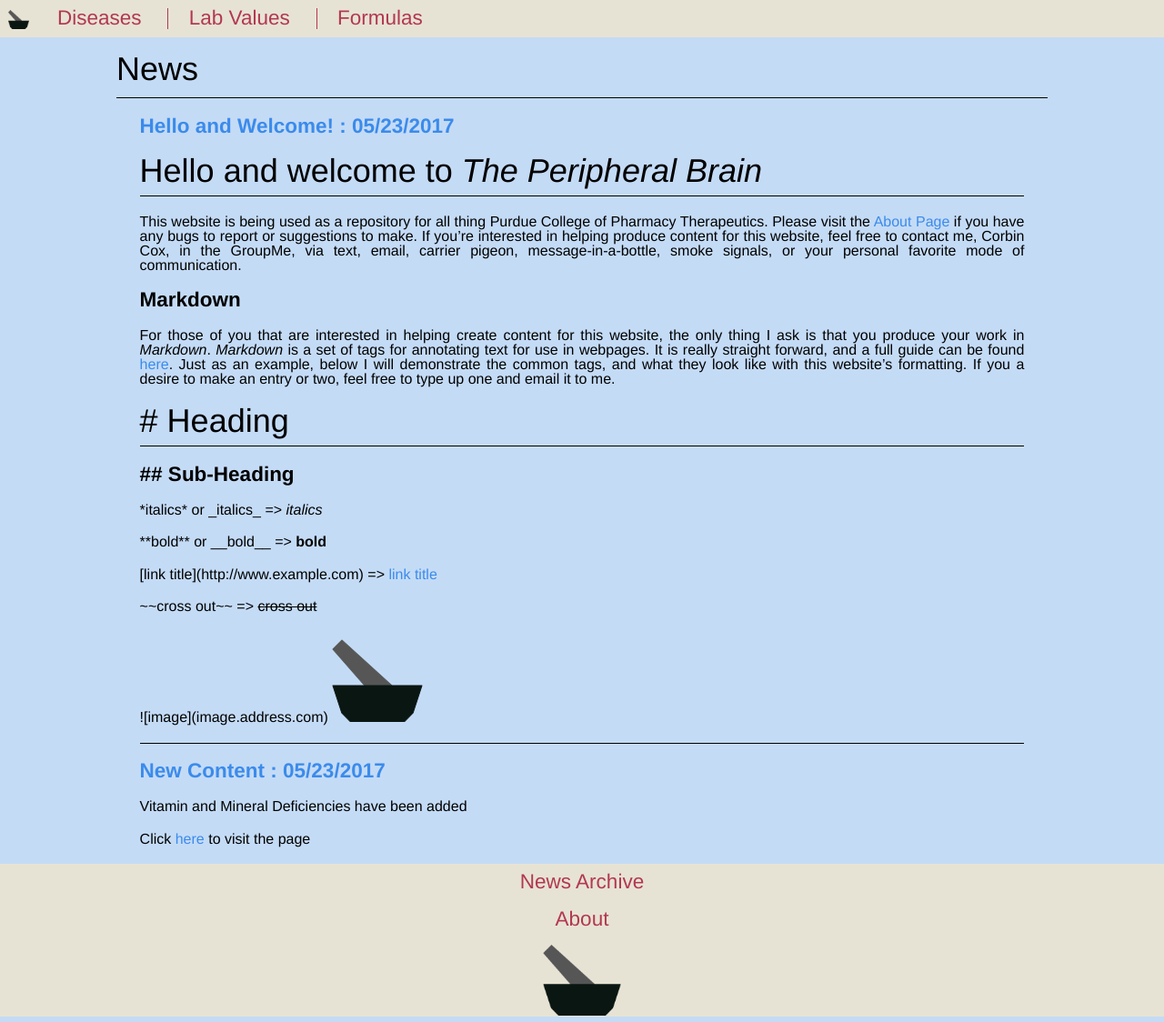
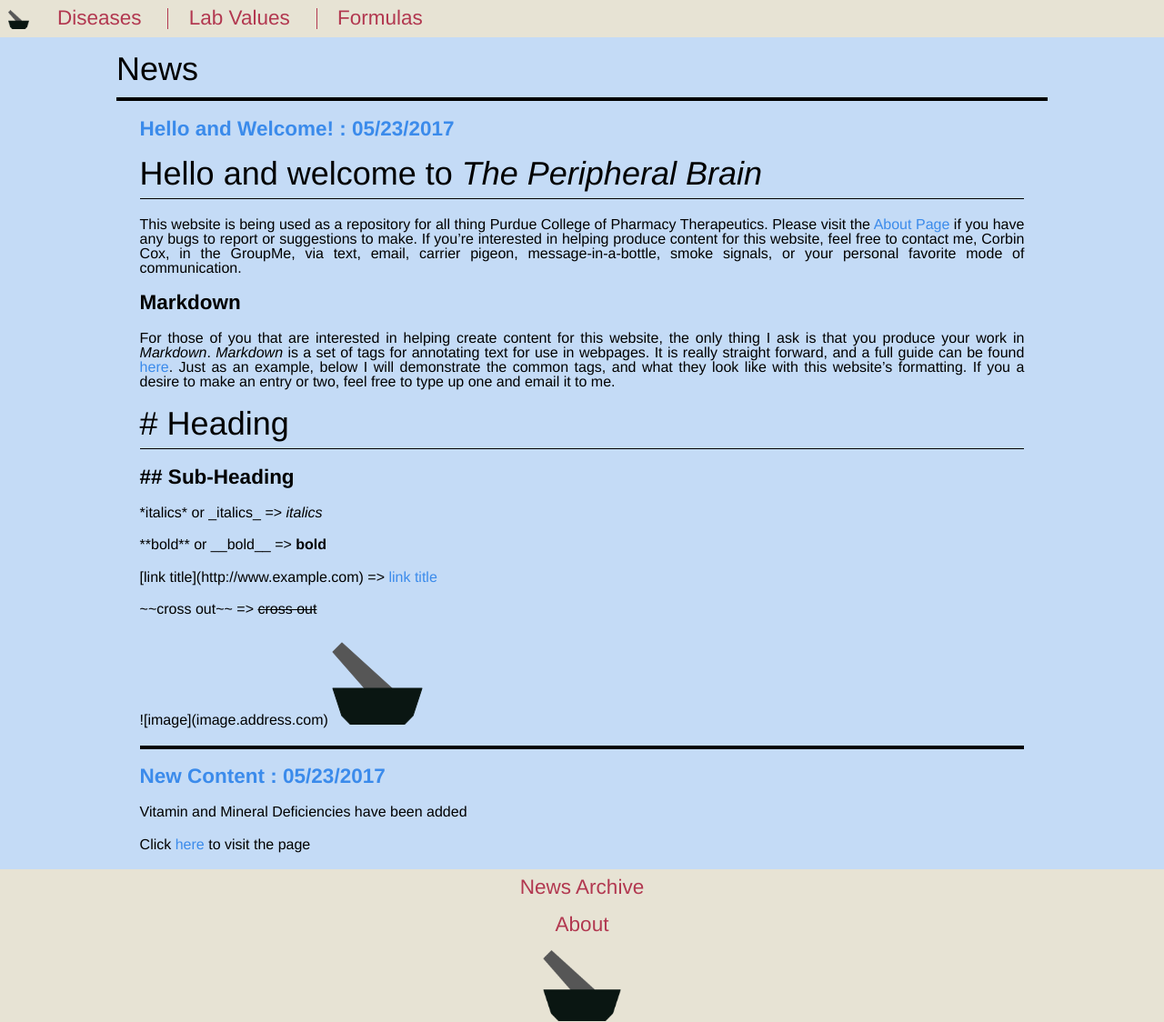
Before and after one commit to corbincox72/peripheral_brain, a Jekyll site: the page built from home.html, in a window 1280 px wide. Shown: the whole page at 91% size. Built offline with Jekyll 4.4.1, drawn with Linux system fonts in a browser that asks for light colours.

```diff
--- a/css/main.css
+++ b/css/main.css
@@ -144,7 +144,7 @@
   margin: 2% 0;
 }
 .post ~ .post{
-  border-top: 1px solid black;
+  border-top: 4px solid black;
   margin-top: 4px;
 }
 .post-archive{
--- a/home.html
+++ b/home.html
@@ -3,7 +3,7 @@
 title: The Peripheral Brain
 ---
 
-<h1>News</h1>
+<h1 style="border-bottom: 4px solid black;">News</h1>
 <ul class="post-list">
 {% for post in site.posts limit: 10 %}
   <li class="post">
```
Also changed, not shown: 3 other files.
